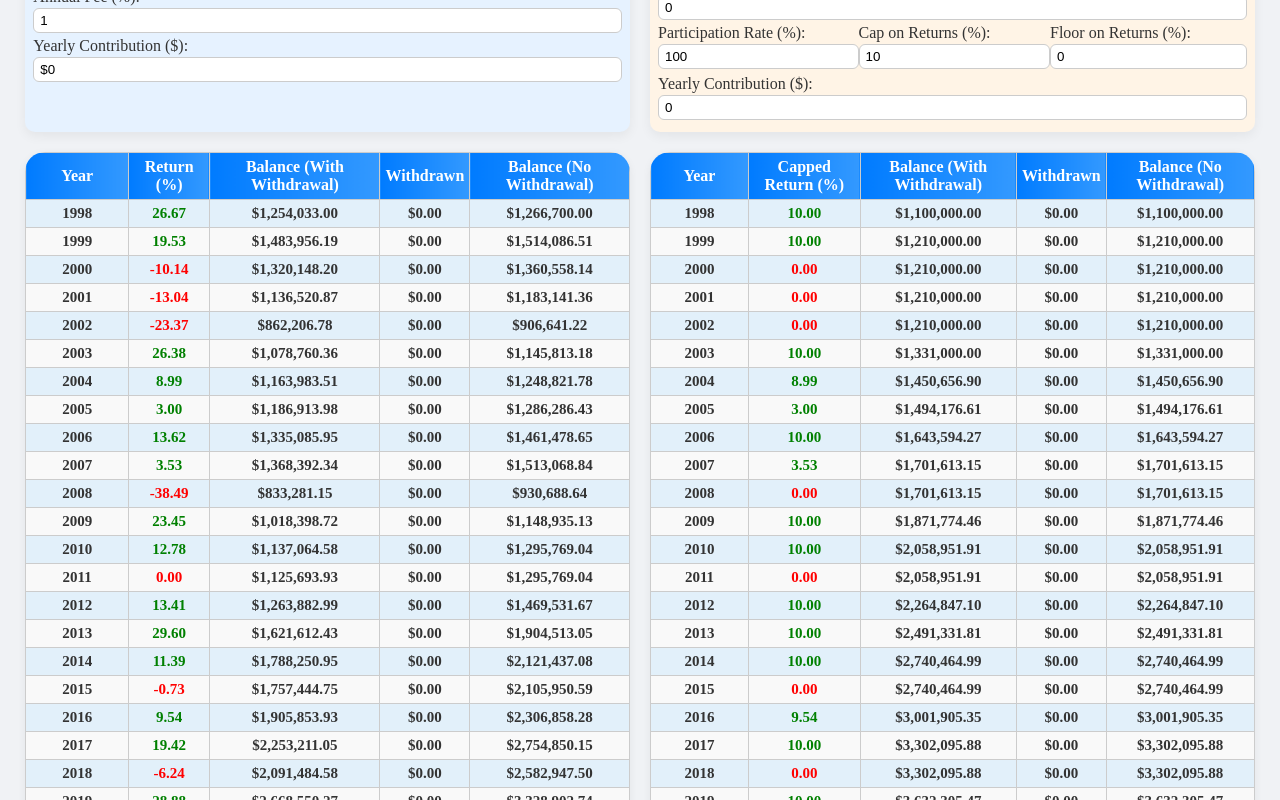
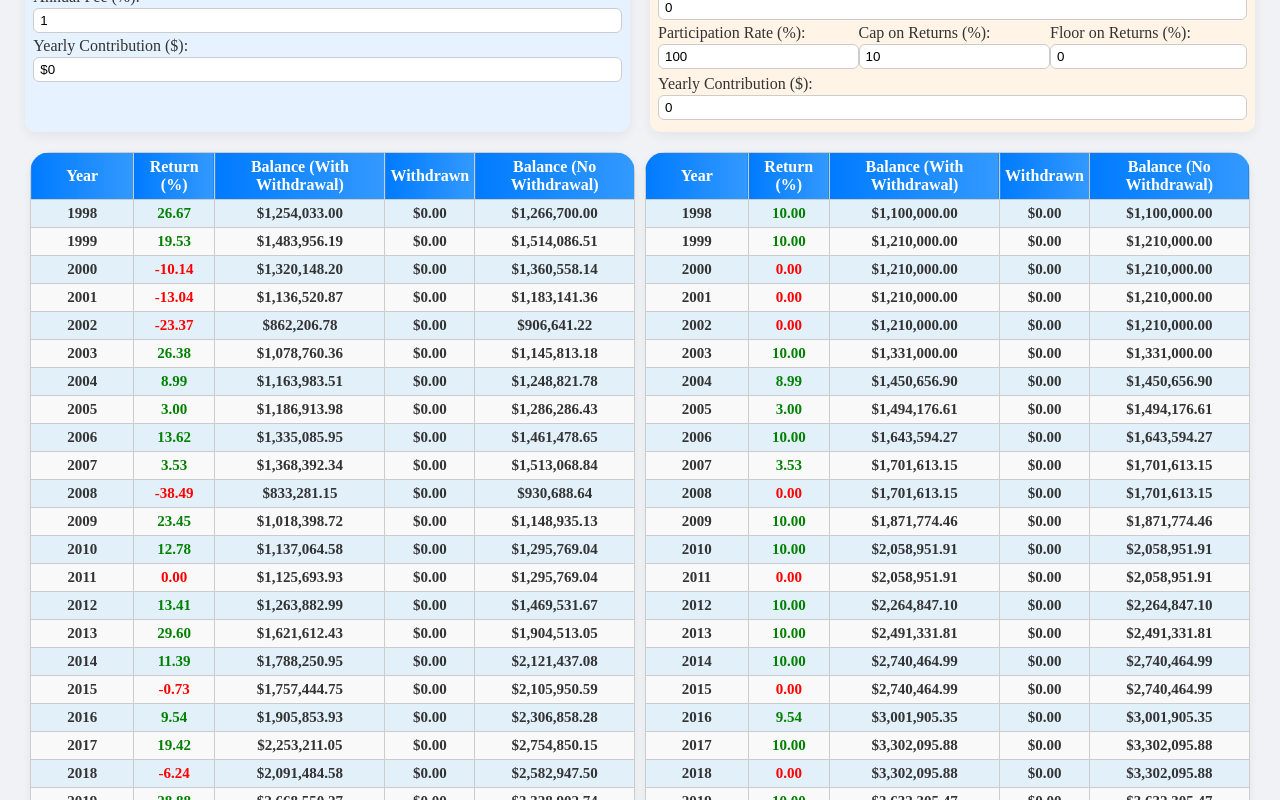
Before and after one commit to AspireHall/Lionguard, a React (Vite) app: page /indexCalculator in a window 1280 px wide. Shown: the part 440-1240 px from the top of the page. Built offline with nearby package versions, Linux system fonts and the light colour scheme.

Commit message:
removed capped from return

```diff
--- a/src/Pages/IndexCalculator/IndexCalculator.jsx
+++ b/src/Pages/IndexCalculator/IndexCalculator.jsx
@@ -626,7 +626,7 @@ function IndexCalculator() {
             <thead>
               <tr>
                 <th>Year</th>
-                <th>{idx === 0 ? "Return (%)" : "Capped Return (%)"}</th>
+                <th>{idx === 0 ? "Return (%)" : "Return (%)"}</th>
                 <th>Balance (With Withdrawal)</th>
                 <th>Withdrawn</th>
                 <th>Balance (No Withdrawal)</th>
--- a/src/Pages/IndexCalculator/IndexCalculator.module.css
+++ b/src/Pages/IndexCalculator/IndexCalculator.module.css
@@ -88,14 +88,17 @@ input:focus {
 
 .resultsContainer {
   display: flex;
-  flex-wrap: wrap;
-  gap: 20px;
+  width: 98%;
   padding-left: 1%;
   padding-right: 1%;
+
+  flex-wrap: wrap;
 }
 .tableContainer {
   flex: 1;
-  width: 100%;
+  margin-left: 5px;
+  margin-right: 5px;
+
   background: white;
   margin-top: 20px;
   border-radius: 20px;
```
